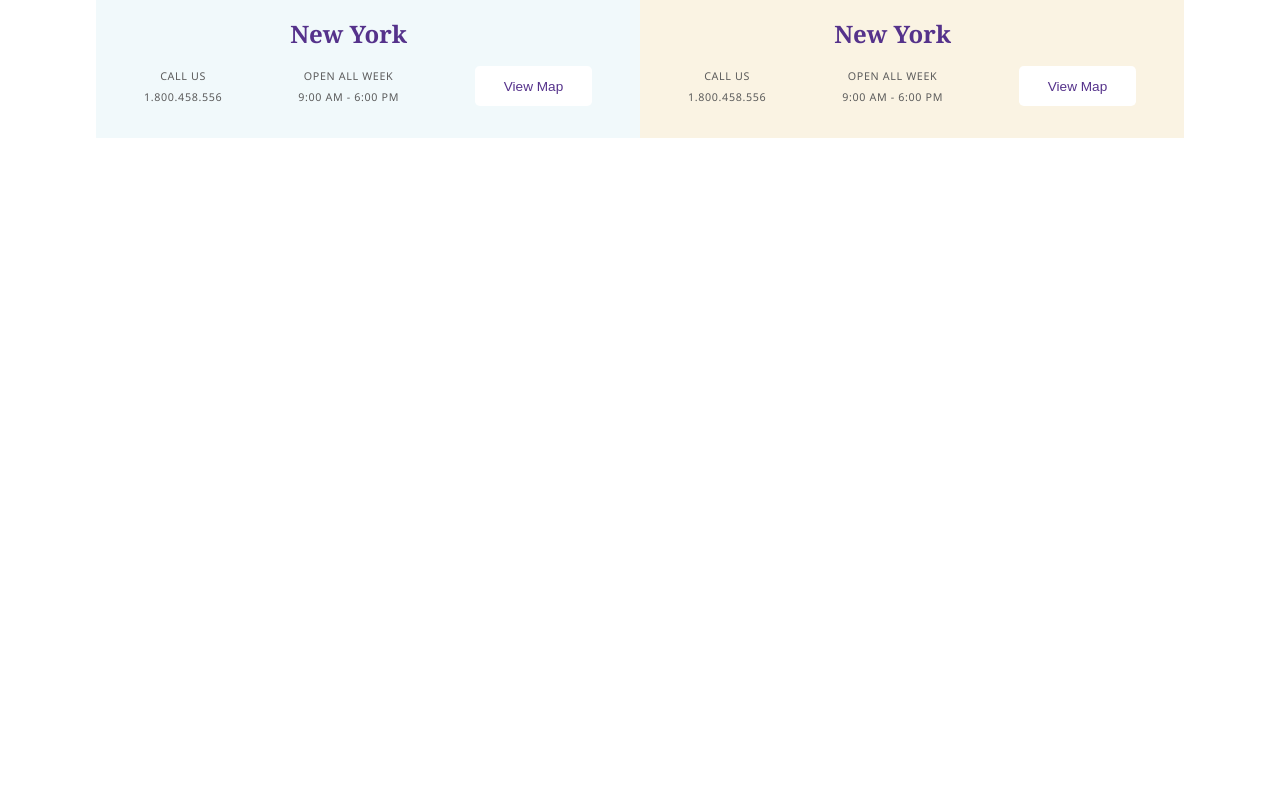
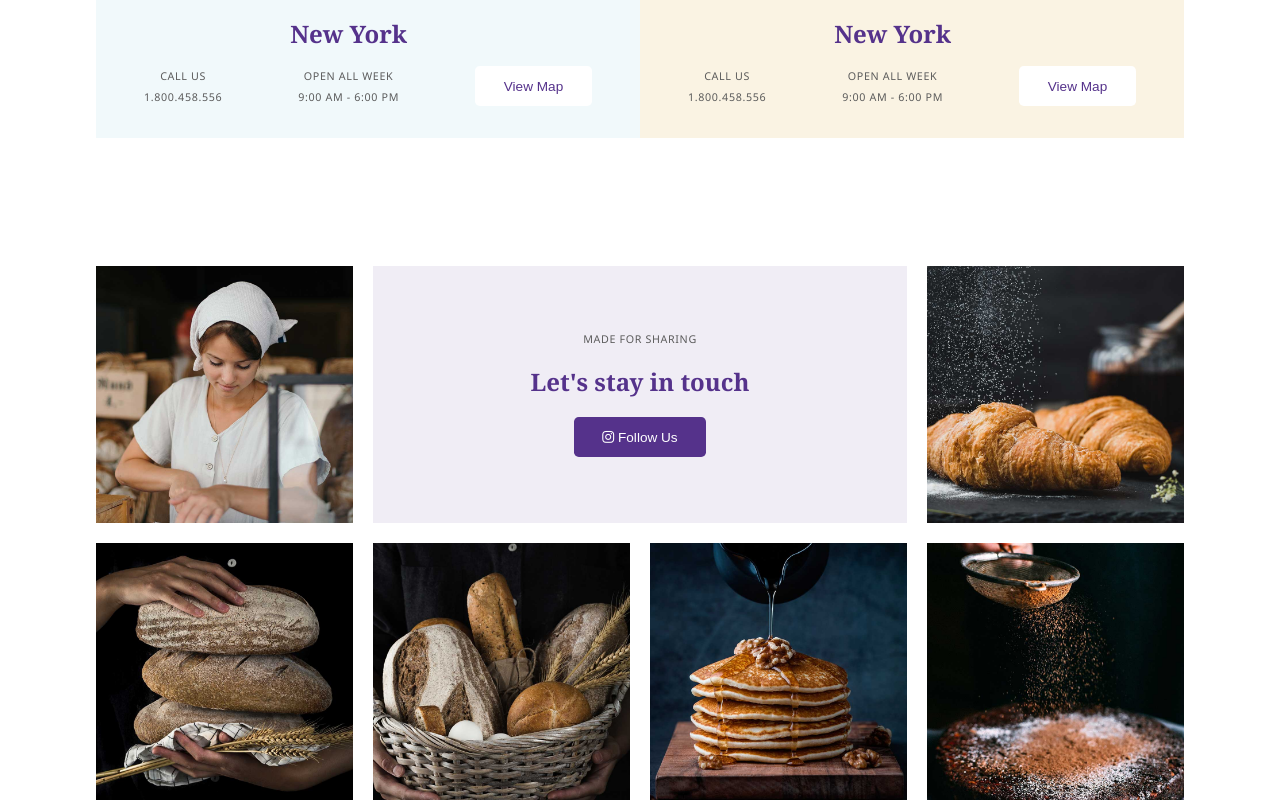
Before and after one commit to RiccardoImperiale/proj-html-vuejs, a Vue app: page / in a window 1280 px wide. Shown: the part 4872-5672 px from the top of the page. Before the commit the page ends 5010 px from the top, so only its background shows below. Built offline with nearby package versions, Linux system fonts and the light colour scheme.

Commit message:
add section social

```diff
--- a/src/components/AppMain.vue
+++ b/src/components/AppMain.vue
@@ -5,6 +5,7 @@ import SectionMoments from './SectionMoments.vue';
 import SectionShop from './SectionShop.vue';
 import SectionProcess from './SectionProcess.vue';
 import SectionLocations from './SectionLocations.vue';
+import SectionSocial from './SectionSocial.vue';
 
 export default {
     name: 'AppMain',
@@ -14,7 +15,8 @@ export default {
         SectionMoments,
         SectionShop,
         SectionProcess,
-        SectionLocations
+        SectionLocations,
+        SectionSocial
     }
 }
 </script>
@@ -27,7 +29,7 @@ export default {
         <SectionShop />
         <SectionProcess />
         <SectionLocations />
-
+        <SectionSocial />
     </main>
 </template>
 
--- a/src/components/SectionShop.vue
+++ b/src/components/SectionShop.vue
@@ -123,8 +123,6 @@ section.shop {
                         }
                     }
                 }
-
-
             }
 
             & i {
--- /dev/null
+++ b/src/components/SectionSocial.vue
@@ -0,0 +1,78 @@
+<script>
+export default {
+    name: 'SectionSocial'
+}
+</script>
+
+<template>
+    <!-- social -->
+    <section class="social">
+        <div class="container">
+            <div class="cards">
+                <div class="row">
+                    <img class="square" src="/img/social-1.jpg" alt="">
+                    <div class="banner">
+                        <div class="section_text">
+                            <h6>made for sharing</h6>
+                            <h3>Let's stay in touch</h3>
+                            <button class="btn-negative"><i class="fa-brands fa-instagram"></i> Follow Us</button>
+                        </div>
+                    </div>
+                    <img class="square" src="/img/social-2.jpg" alt="">
+                </div>
+                <div class="row">
+                    <img class="square" src="/img/social-3.jpg" alt="">
+                    <img class="square" src="/img/social-4.jpg" alt="">
+                    <img class="square" src="/img/social-5.jpg" alt="">
+                    <img class="square" src="/img/social-6.jpg" alt="">
+                </div>
+
+            </div>
+        </div>
+    </section>
+</template>
+
+<style>
+section.social {
+
+    .cards {
+
+        .row {
+            display: flex;
+            margin: 0 -10px;
+        }
+
+        .row:first-child {
+            margin-bottom: 20px;
+        }
+
+        .square {
+            width: calc(25% - 20px);
+            margin: 0 10px;
+            aspect-ratio: 1;
+            object-fit: cover;
+        }
+
+        .banner {
+            width: calc(50% - 20px);
+            margin: 0 10px;
+            background-color: var(--bake-secondary);
+            display: flex;
+            align-items: center;
+            justify-content: center;
+
+            .section_text {
+                text-align: center;
+
+                & button {
+                    margin: auto;
+
+                    &:hover {
+                        background-color: var(--bake-light);
+                    }
+                }
+            }
+        }
+    }
+}
+</style>
```
